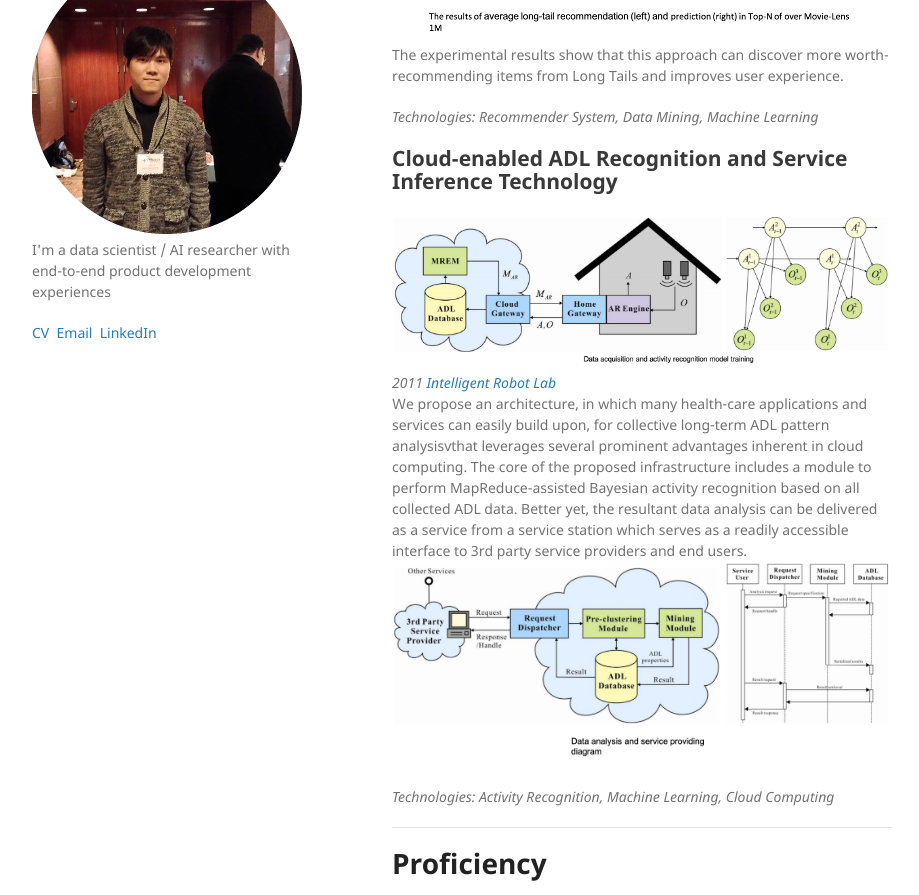
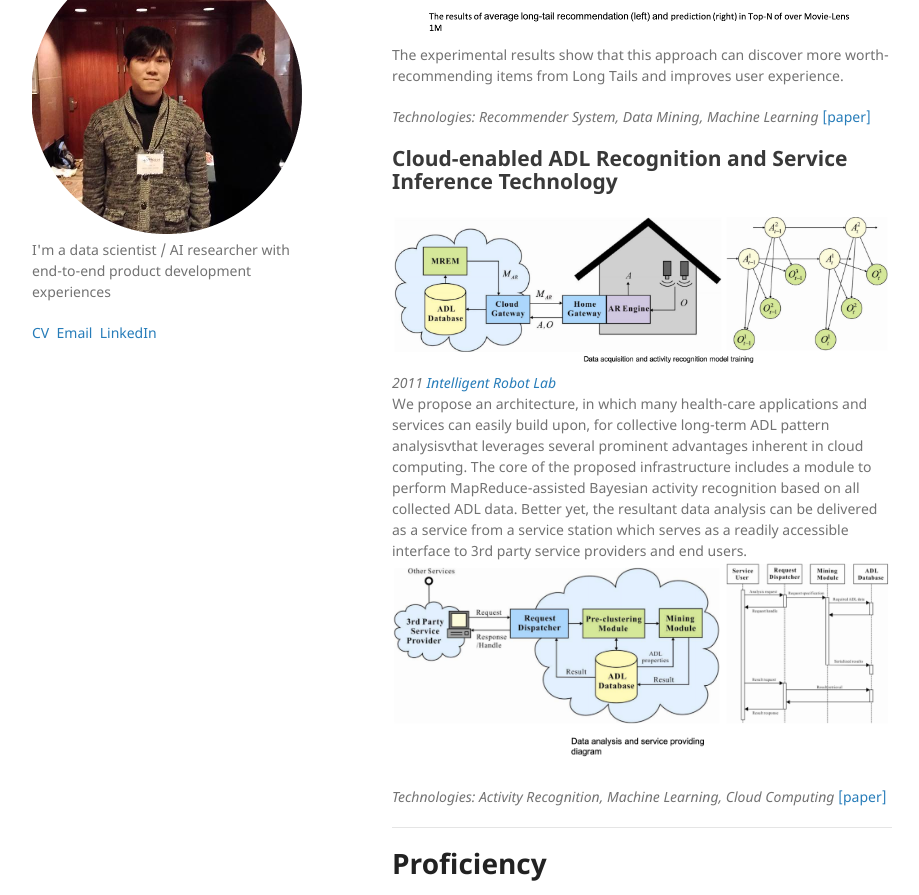
Before and after one commit to yuchieh/yuchieh.github.io, a Jekyll site: the page built from index.md, in a window 1280 px wide and 1400 px high, scrolled down 4039 px. Shown: the part 153-1048 px from the top of the window, without its empty margins (178-1097 px from the left). Built offline with Jekyll 4.4.1, drawn with Linux system fonts in a browser that asks for light colours; our own code applies the rules of GitHub Pages for plain Markdown files.

Commit message:
add paper links

```diff
--- a/index.md
+++ b/index.md
@@ -81,6 +81,7 @@ by adding more variation into the recommendation and maintains a certain level o
 The experimental results show that this approach can discover more worth- recommending items from Long Tails and improves user experience.
 
 _Technologies: Recommender System, Data Mining, Machine Learning_
+[[paper]](https://dl.acm.org/doi/10.1145/2556195.2566589)
 
 ## Cloud-enabled ADL Recognition and Service Inference Technology
 ![project_vreeg](assets/img/cloud_ar.png)
@@ -93,6 +94,7 @@ as a service from a service station which serves as a readily accessible interfa
 ![project_vreeg](assets/img/cloud_ar_2.png)
 
 _Technologies: Activity Recognition, Machine Learning, Cloud Computing_
+[[paper]](https://ieeexplore.ieee.org/document/6008766)
 
 ******
 <!---
```
